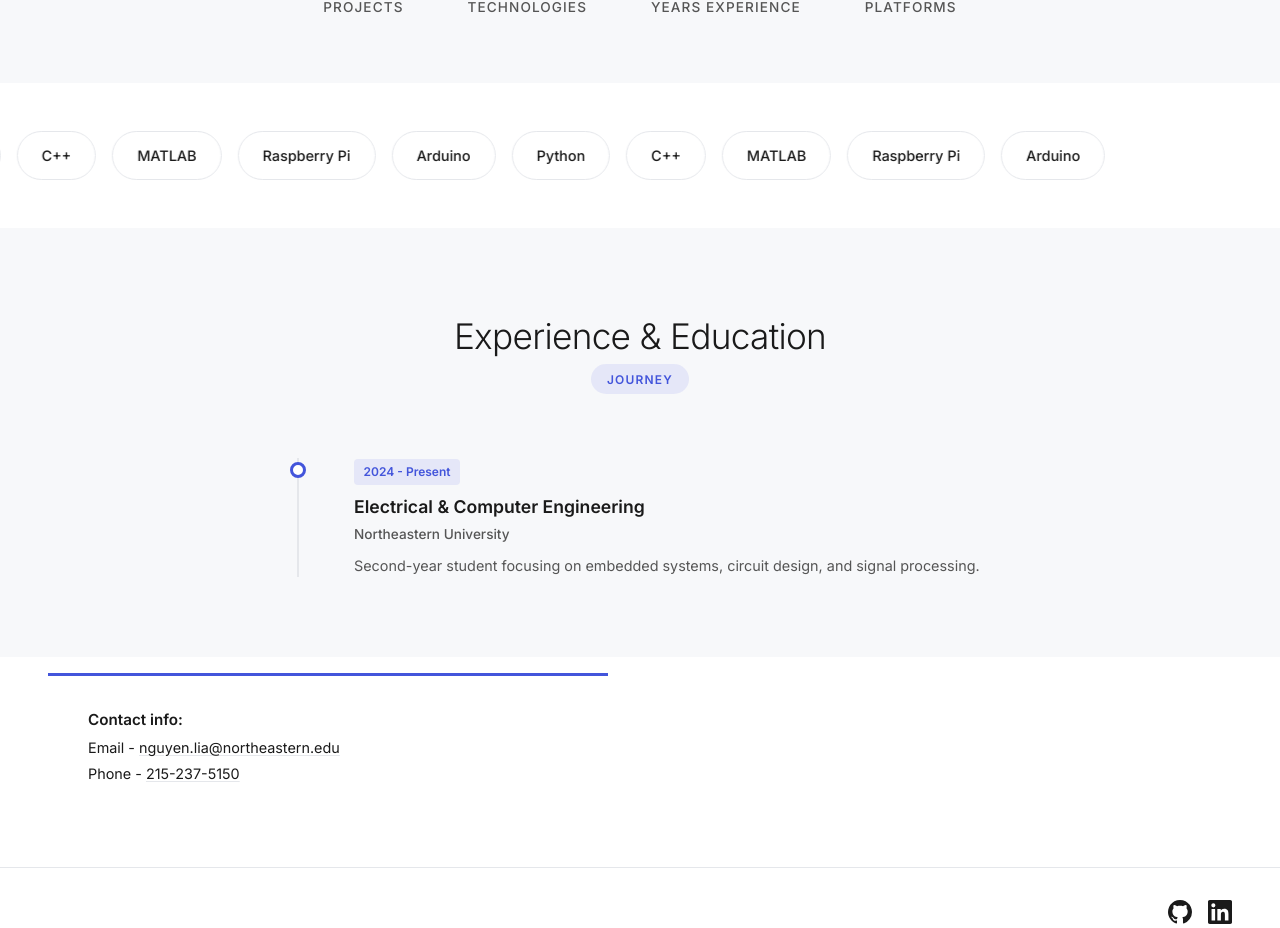
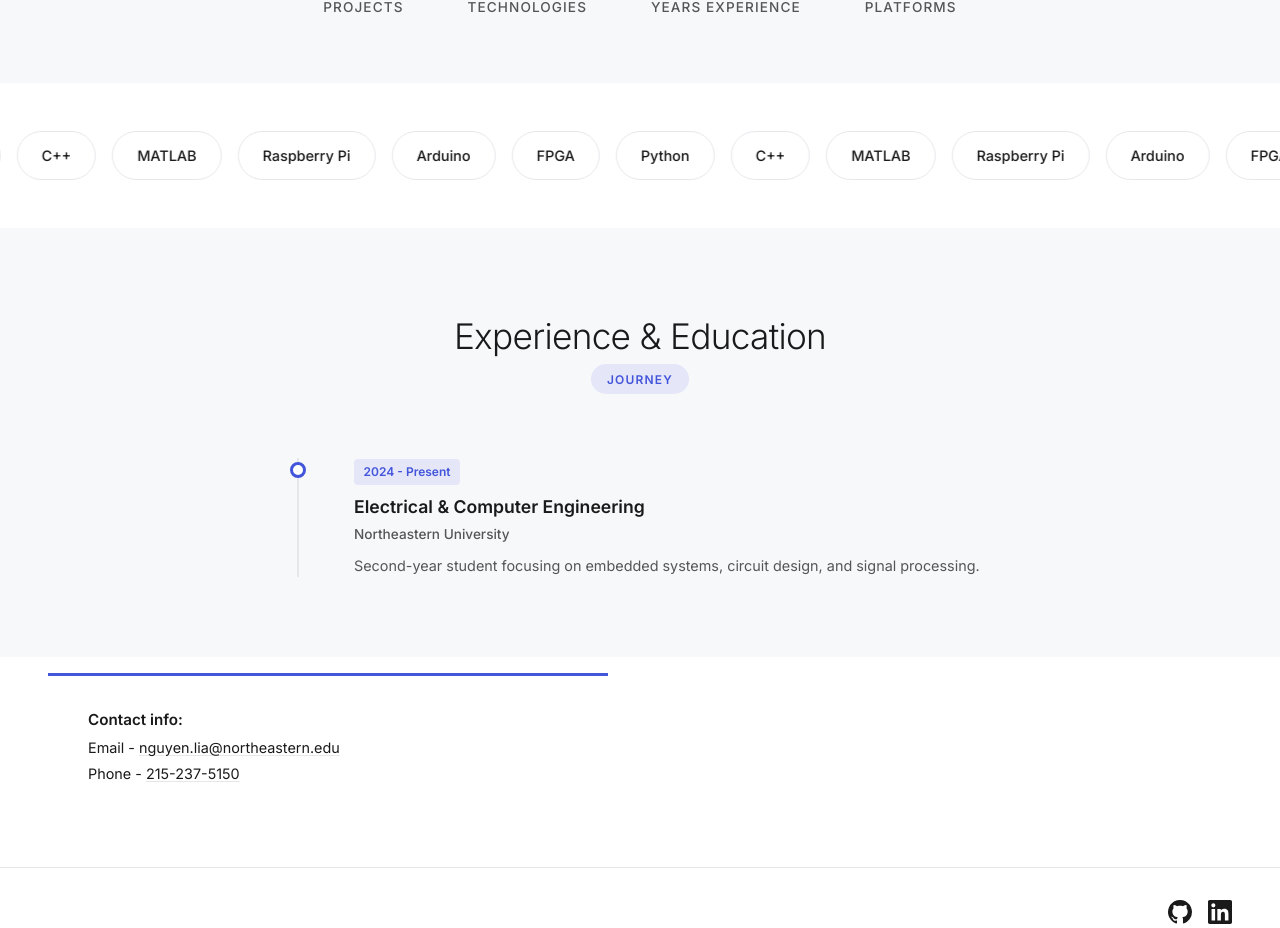
Before and after one commit to TheJeffreyKuo/ln-portfolio, a Next.js app: page / in a window 1280 px wide. Shown: the part 875-1803 px from the top of the page. Built offline with nearby package versions, Linux system fonts and the light colour scheme.

Commit message:
added fpga to technical skills

```diff
--- a/src/data/profile.ts
+++ b/src/data/profile.ts
@@ -43,6 +43,7 @@ export const technicalSkills = [
   "MATLAB",
   "Raspberry Pi",
   "Arduino",
+  "FPGA",
 ];
 
 // Experience & education timeline
```
